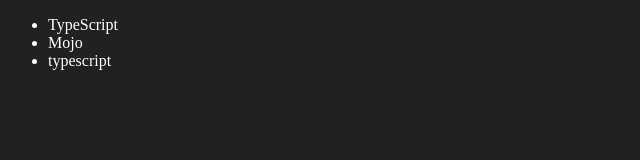
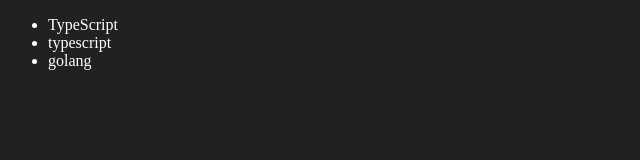
Before and after one commit to abhi3114-glitch/JS-ABHI, a plain HTML site: page 06_dom/four.html in a window 1280 px wide. Shown: the full height of the page, 0-640 px from the left. Drawn offline with Linux system fonts and the light colour scheme.

Commit message:
trust me bro

```diff
--- a/06_dom/four.html
+++ b/06_dom/four.html
@@ -4,7 +4,7 @@
     <meta charset="UTF-8">
     <meta http-equiv="X-UA-Compatible" content="IE=edge">
     <meta name="viewport" content="width=device-width, initial-scale=1.0">
-    <title>Chai aur code | DOM</title>
+    <title>coding | DOM</title>
 </head>
 <body style="background-color: #212121; color: #fff;">
     <ul class="language">
@@ -27,20 +27,20 @@
     }
     addOptiLanguage('golang')
 
-    //Edit
+    // //Edit
     const secondLang = document.querySelector("li:nth-child(2)")
     console.log(secondLang);
-    //secondLang.innerHTML = "Mojo"
+    secondLang.innerHTML = "Mojo"
     const newli = document.createElement('li')
     newli.textContent = "Mojo"
     secondLang.replaceWith(newli)
 
-    //edit
+    // //edit
     const firstLang = document.querySelector("li:first-child")
     firstLang.outerHTML = '<li>TypeScript</li>'
 
-    //remove
-    const lastLang = document.querySelector('li:last-child')
+    // //remove
+    const lastLang = document.querySelector('li:nth-child(2)')
     lastLang.remove()
 
 
```
